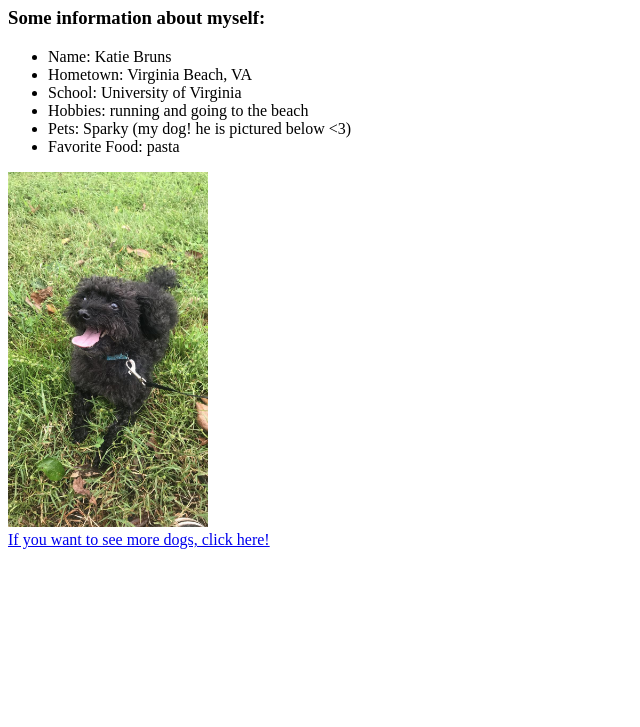
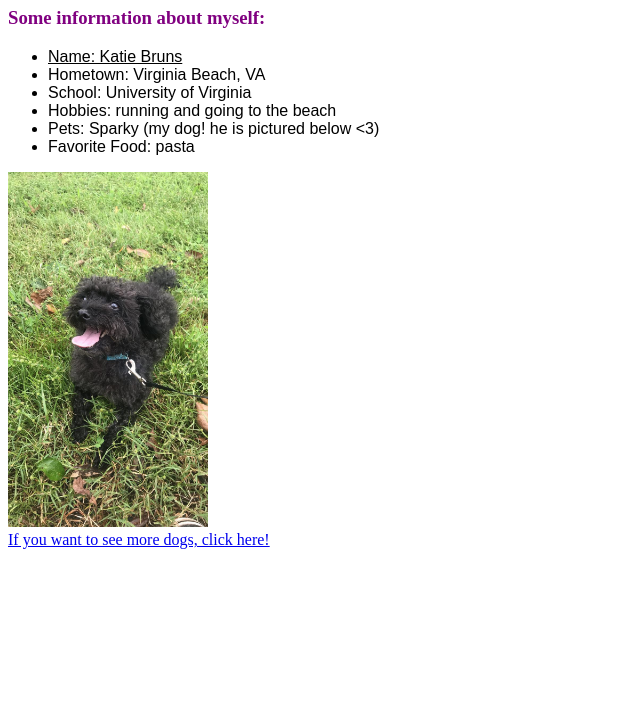
Before and after one commit to kmb7evr/Countdown1, a plain HTML site: page index.html in a window 1280 px wide. Shown: the part 73-800 px from the top of the page, without its empty margins (0-640 px from the left). Drawn offline with Linux system fonts and the light colour scheme.

Commit message:
css style

```diff
--- a/index.html
+++ b/index.html
@@ -1,18 +1,19 @@
 <!DOCTYPE html>
 <html lang="en">
     <head>
+        <link rel="stylesheet" type="text/css" href="styles.css" />
         <title> Forge Launch Countdown</title>
     </head>
     <body>
         <h1> Welcome to my Website! </h1>
-        <h3> Some information about myself: </h6>
+        <h3 style="color: purple"> Some information about myself: </h6>
         <ul>
-            <li>Name: Katie Bruns</li>
-            <li>Hometown: Virginia Beach, VA</li>
-            <li>School: University of Virginia</li>
-            <li>Hobbies: running and going to the beach</li>
-            <li>Pets: Sparky (my dog! he is pictured below <3)</li>
-            <li>Favorite Food: pasta </li>
+            <li id = "name">Name: Katie Bruns</li>
+            <li class="list-item">Hometown: Virginia Beach, VA</li>
+            <li class="list-item">School: University of Virginia</li>
+            <li class="list-item">Hobbies: running and going to the beach</li>
+            <li class="list-item">Pets: Sparky (my dog! he is pictured below <3)</li>
+            <li class="list-item">Favorite Food: pasta </li>
         </ul>
         <img src = "sparky.png" alt = "The picture couldn't load" width = "200px" />
         <br />
--- /dev/null
+++ b/styles.css
@@ -0,0 +1,12 @@
+h1 {
+    color: blue;
+}
+
+#name {
+    text-decoration: underline;
+    font-family: sans-serif;
+}
+
+.list-item {
+    font-family: sans-serif;
+}
```
